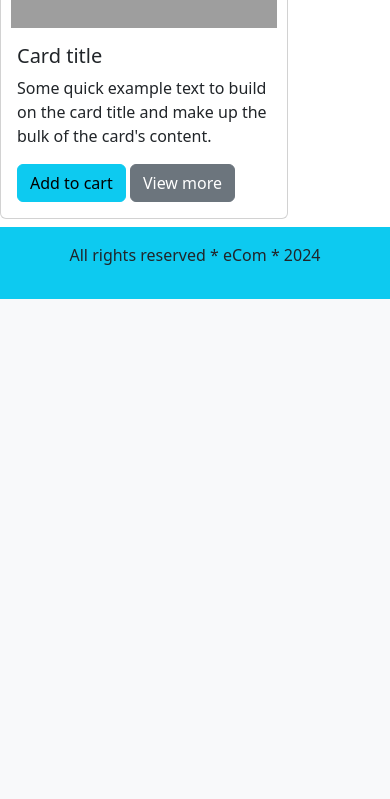
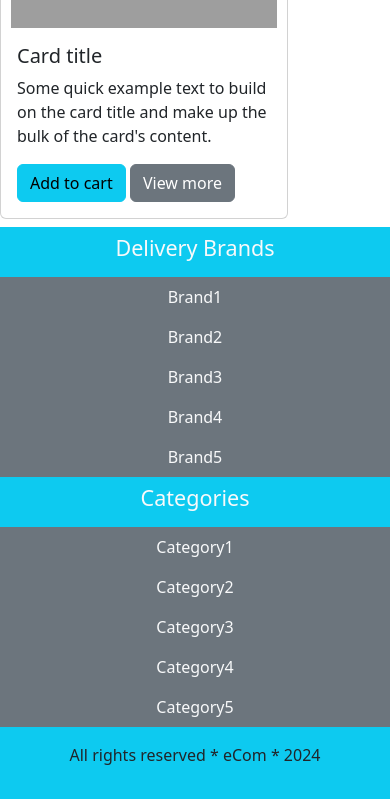
Before and after one commit to rekamakadi/php-ecommerce, a PHP site: page / in a window 390 px wide. Shown: the part 1105-1904 px from the top of the page. Before the commit the page ends 1404 px from the top, so only its background shows below. Run offline with PHP 8.4, Linux system fonts and the light colour scheme; some libraries are stand-ins or nearby versions; grey boxes are pictures that could not be loaded.

Commit message:
[feat] add sideNav

```diff
--- a/index.php
+++ b/index.php
@@ -102,8 +102,48 @@
                 </div>
             </div>
         </div>
-        <div class="col-md-2">
+        <div class="col-md-2 bg-secondary p-0">
             <!-- sidenav -->
+            <ul class="navbar-nav me-auto text-center">
+                <li class="nav-item bg-info">
+                    <a href="#" class="nav-link text-light"><h4>Delivery Brands</h4></a>
+                </li>
+                <li class="nav-item">
+                    <a href="#" class="nav-link text-light">Brand1</a>
+                </li>
+                <li class="nav-item">
+                    <a href="#" class="nav-link text-light">Brand2</a>
+                </li>
+                <li class="nav-item">
+                    <a href="#" class="nav-link text-light">Brand3</a>
+                </li>
+                <li class="nav-item">
+                    <a href="#" class="nav-link text-light">Brand4</a>
+                </li>
+                <li class="nav-item">
+                    <a href="#" class="nav-link text-light">Brand5</a>
+                </li>
+            </ul>
+            <ul class="navbar-nav me-auto text-center">
+                <li class="nav-item bg-info">
+                    <a href="#" class="nav-link text-light"><h4>Categories</h4></a>
+                </li>
+                <li class="nav-item">
+                    <a href="#" class="nav-link text-light">Category1</a>
+                </li>
+                <li class="nav-item">
+                    <a href="#" class="nav-link text-light">Category2</a>
+                </li>
+                <li class="nav-item">
+                    <a href="#" class="nav-link text-light">Category3</a>
+                </li>
+                <li class="nav-item">
+                    <a href="#" class="nav-link text-light">Category4</a>
+                </li>
+                <li class="nav-item">
+                    <a href="#" class="nav-link text-light">Category5</a>
+                </li>
+            </ul>
         </div>
     </div>
 
```
